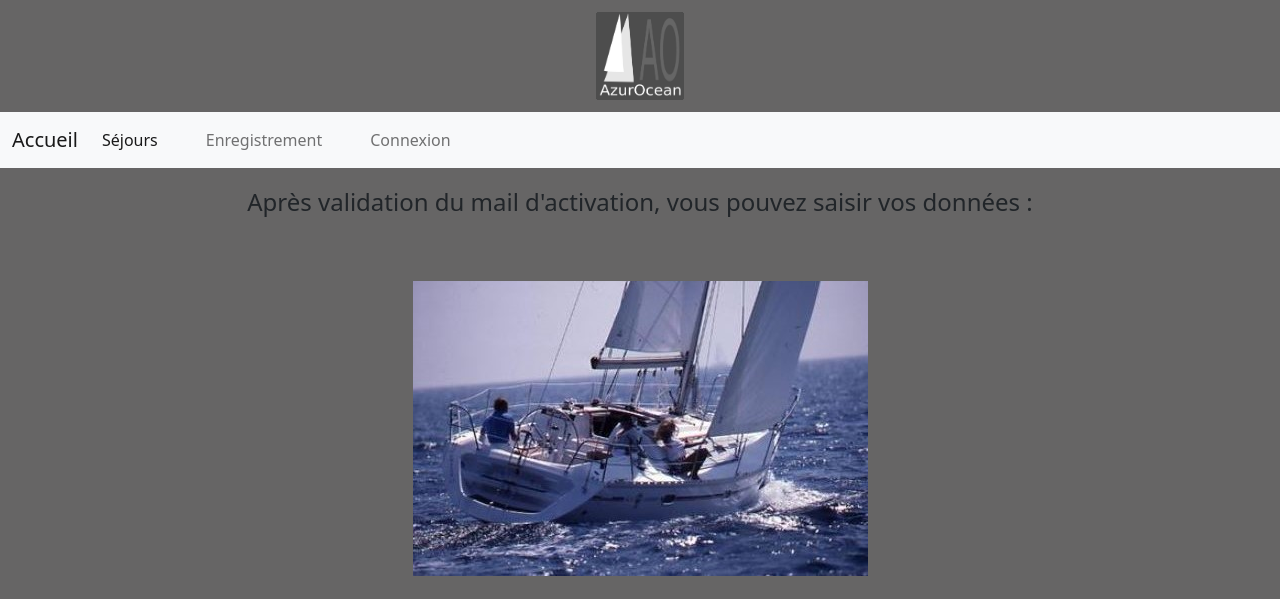
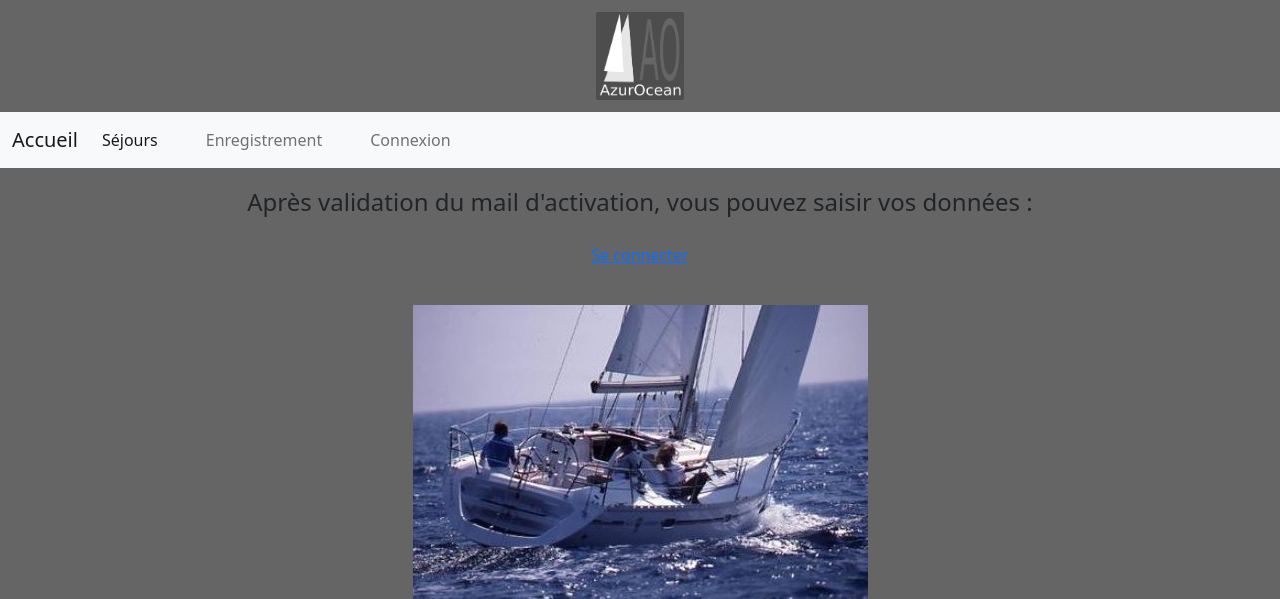
Before and after one commit to Erysam/siteAzurOceanRe, a PHP site: page /siteAzurOceanRe/validationCompte.php in a window 1280 px wide. Shown: the top 599 px of the page. Run offline with PHP 8.4, Linux system fonts and the light colour scheme.

Commit message:
ajout du lien vers connexion.php

```diff
--- a/validationCompte.php
+++ b/validationCompte.php
@@ -7,6 +7,7 @@ include('header.php');
 <div class="h4">
     <h4>Après validation du mail d'activation, vous pouvez saisir vos données :</h4>
 </div>
+<a href="connexion.php">Se connecter</a>
 
 <div class="img-content">
     <div class="imgPhoto">
```
